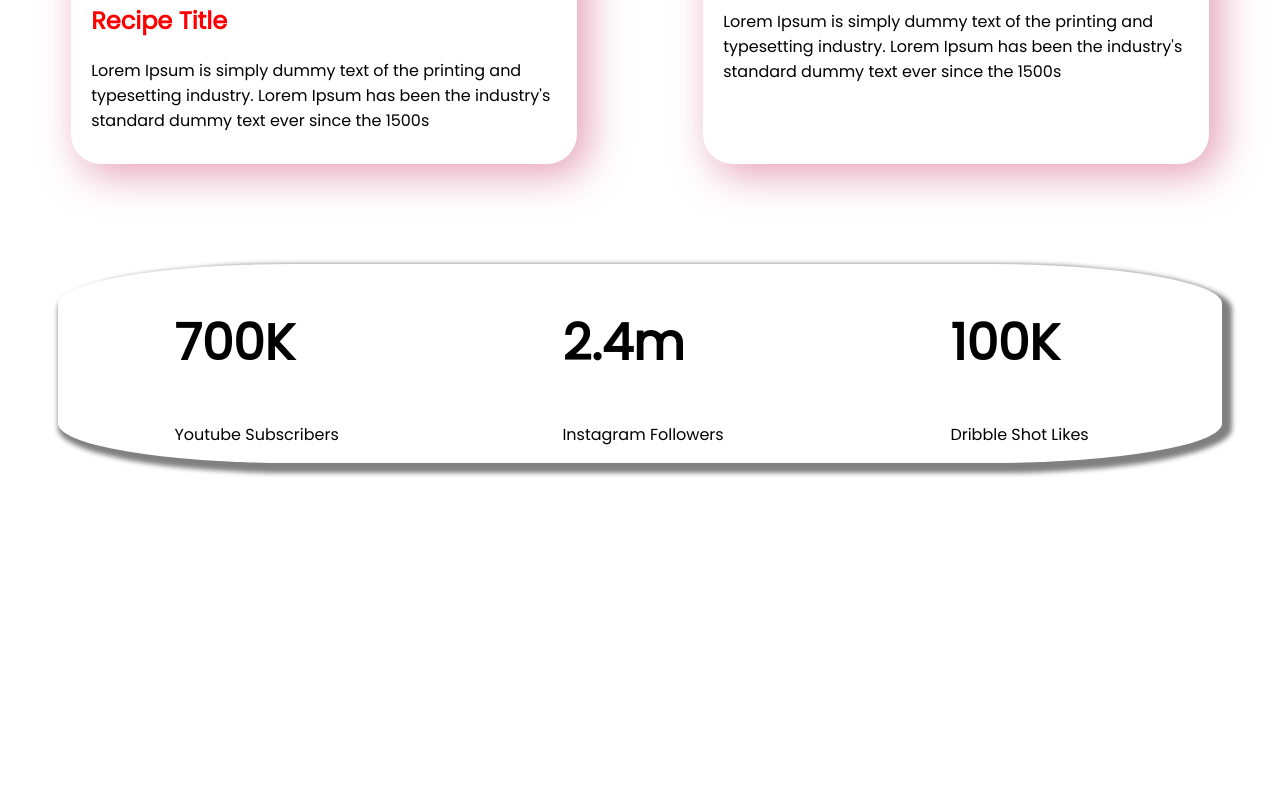
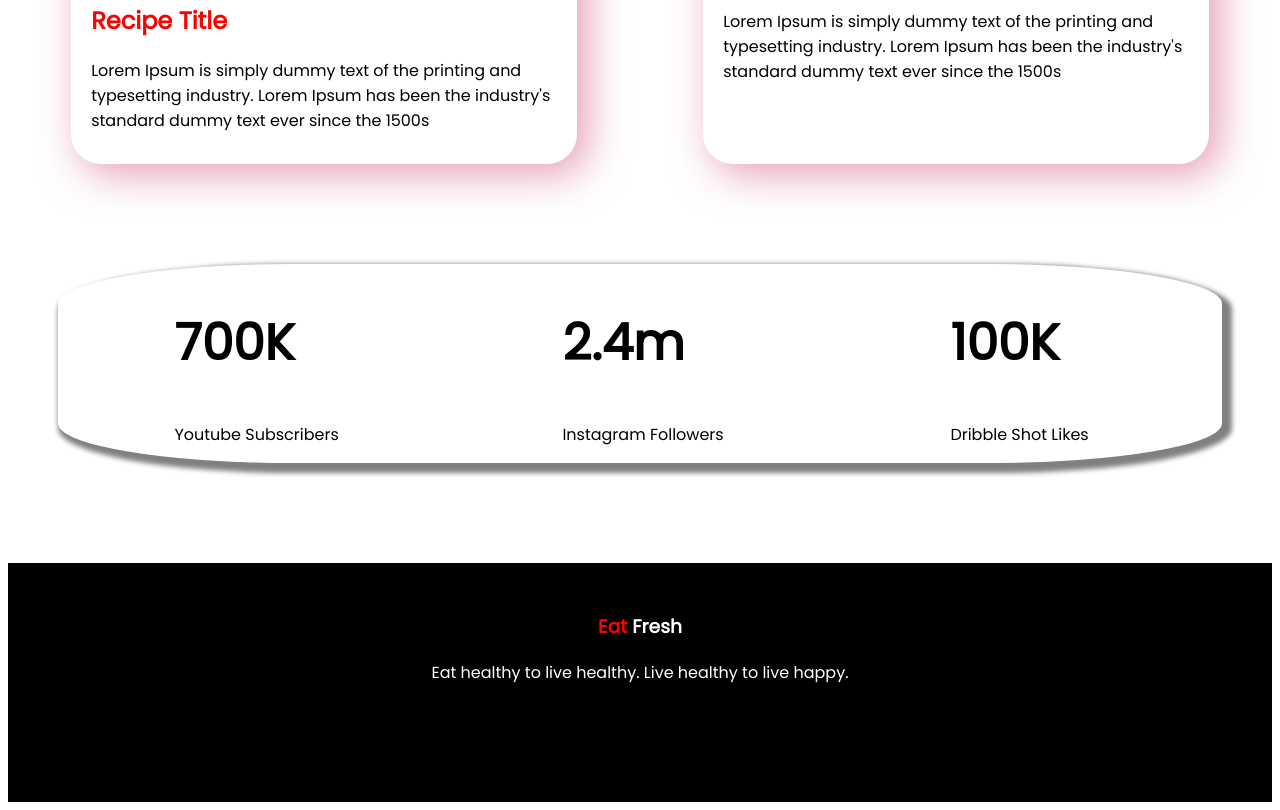
Before and after one commit to tanzinamimu2000/eat-healthy, a plain HTML site: page index.html in a window 1280 px wide. Shown: the part 2490-3300 px from the top of the page. Before the commit the page ends 3053 px from the top, so only its background shows below. Drawn offline with Linux system fonts and the light colour scheme.

Commit message:
eat fresh

```diff
--- a/index.html
+++ b/index.html
@@ -93,6 +93,10 @@
             <P>Dribble Shot Likes</P>
         </div>
     </section>
+    <div class="eat-fresh">
+        <h3> <span class="red-color"> Eat</span> Fresh</h3>
+        <p>Eat healthy to live healthy. Live healthy to live happy.</p>
+    </div>
 </body>
 
 </html>
--- a/style.css
+++ b/style.css
@@ -72,3 +72,11 @@
     margin-right: 50px;
     border-radius: 20%;
 }
+
+.eat-fresh {
+    text-align: center;
+    background-color: black;
+    color: white;
+    padding-top: 30px;
+    padding-bottom: 8%;
+}
```
